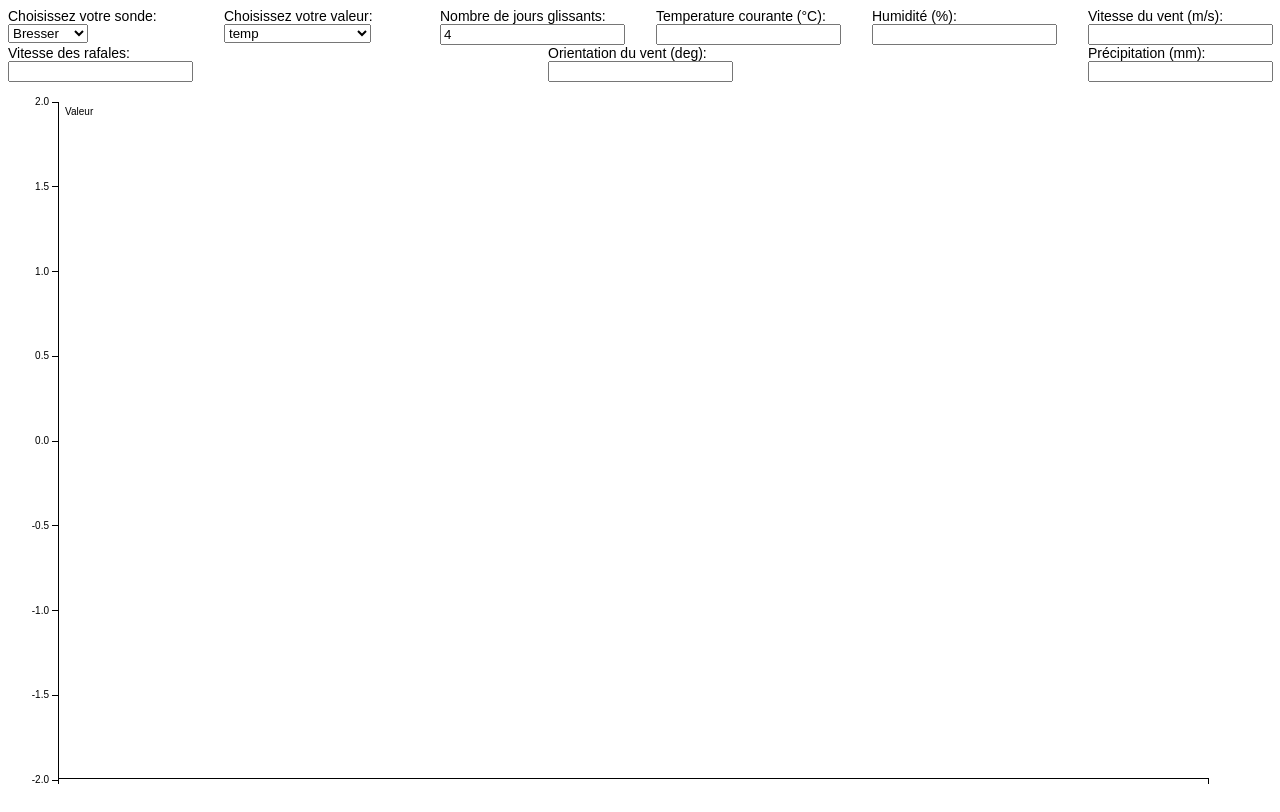
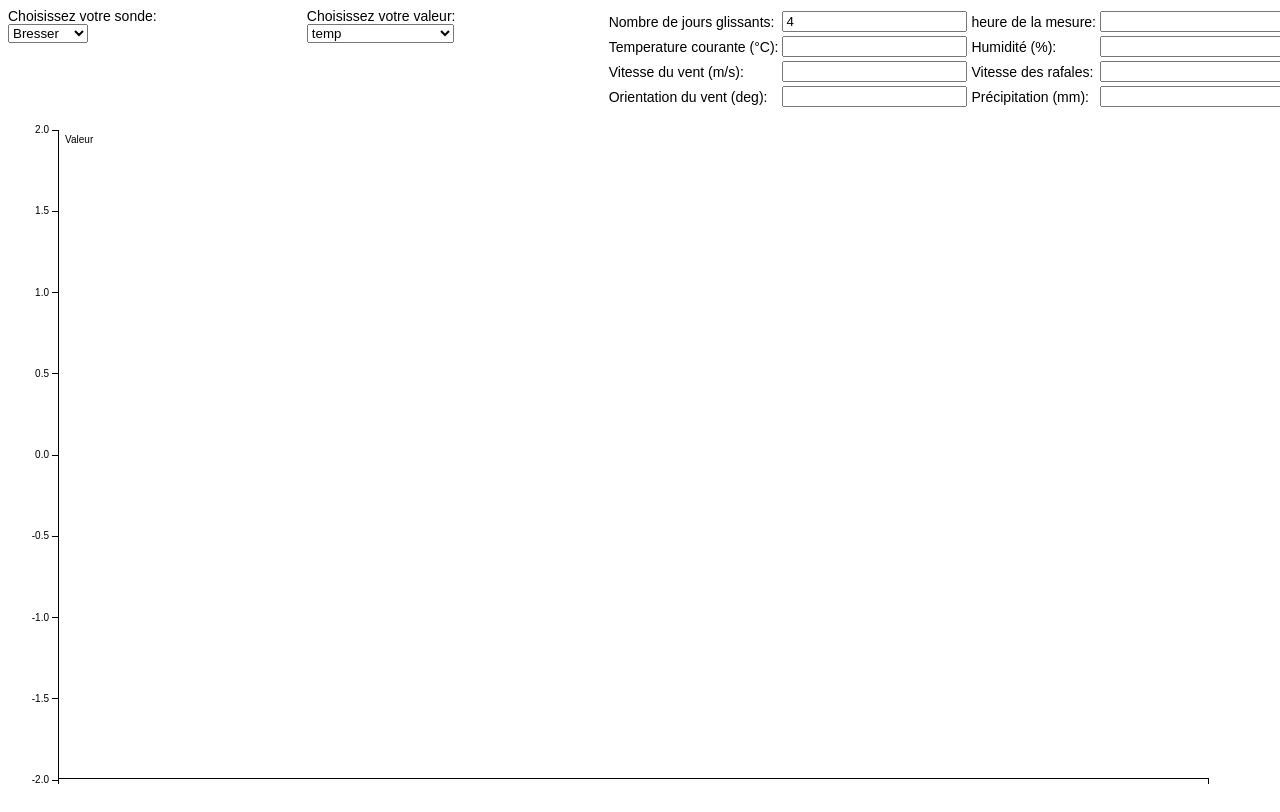
Before and after one commit to gregoireternon/meteochart, a website: page static/index.html in a window 1280 px wide. Drawn offline with nearby package versions, Linux system fonts and the light colour scheme; no server answers.

Commit message:
ajout de l'heure et mise en forme tableau (ça reste moche hein, c'est juste pour que ce soit plus clair)

```diff
--- a/static/index.html
+++ b/static/index.html
@@ -65,33 +65,33 @@
 
           </select>
         </div>
-        <div class="headerCell">
-            <label for="nbDays" > Nombre de jours glissants:</label>
-            <input id="nbDays" type="text" value="4">
-        </div>
-        <div class="headerCell">
-            <label for="currentTemp" > Temperature courante (°C):</label>
-            <input id="currentTemp" type="text" >
-          </div>
-        <div class="headerCell">
-            <label for="currentHumidity" > Humidité (%):</label>
-            <input id="currentHumidity" type="text" >
-          </div>
-          <div class="headerCell">
-            <label for="currentWind" > Vitesse du vent (m/s):</label>
-            <input id="currentWind" type="text" >
-          </div>
-          <div class="headerCell">
-            <label for="currentGust" > Vitesse des rafales:</label>
-            <input id="currentGust" type="text" >
-          </div>
-          <div class="headerCell">
-            <label for="currentDeg" > Orientation du vent (deg):</label>
-            <input id="currentDeg" type="text" >
-          </div>
-          <div class="headerCell">
-            <label for="currentRain" > Précipitation (mm):</label>
-            <input id="currentRain" type="text" >
+          <div>
+            <table>
+              <tr>
+                <td><label for="nbDays" > Nombre de jours glissants:</label></td>
+                <td><input id="nbDays" type="text" value="4"></td>
+                <td><label for="heureMesure" > heure de la mesure:</label></td>
+                <td><input id="heureMesure" type="text" ></td>
+              </tr>
+              <tr>
+                <td><label for="currentTemp" > Temperature courante (°C):</label></td>
+                <td><input id="currentTemp" type="text" ></td>
+                <td><label for="currentHumidity" > Humidité (%):</label></td>
+                <td><input id="currentHumidity" type="text" ></td>
+              </tr>
+              <tr>
+                <td><label for="currentWind" > Vitesse du vent (m/s):</label></td>
+                <td><input id="currentWind" type="text" ></td>
+                <td> <label for="currentGust" > Vitesse des rafales:</label></td>
+                <td><input id="currentGust" type="text" ></td>
+              </tr>
+              <tr>
+                <td><label for="currentDeg" > Orientation du vent (deg):</label></td>
+                <td><input id="currentDeg" type="text" ></td>
+                <td><label for="currentRain" > Précipitation (mm):</label></td>
+                <td><input id="currentRain" type="text" ></td>
+              </tr>
+            </table>
           </div>
       </div>
       <div style="flex:1">
@@ -124,7 +124,7 @@
     };
     sourceProbeCheck['LaCrosse TX141TH-Bv2 sensor'] = function (el) {
         return (el.model === "LaCrosse TX141TH-Bv2 sensor"
-          && (el.id === 50))
+          && (el.id === 50 || el.id === 204))
     };
 
     var nbDays = $('#nbDays').val();
@@ -350,6 +350,9 @@
       // console.log(JSON.stringify(d3.values(concentrations), null, 2)) // to view the structure
       console.log(d3.values(concentrations)); // to view the structure
       console.log(concentrations);
+      var hr = maxDateObj.time.getHours();
+      var mn = maxDateObj.time.getMinutes();
+      $("#heureMesure").val(hr+ ":"+ (mn < 10 ? '0'+mn : mn));
       $("#currentTemp").val(maxDateObj.temperature);
       $("#currentHumidity").val(maxDateObj.humidity);
       $("#currentWind").val(maxDateObj.wind_speed);
```
